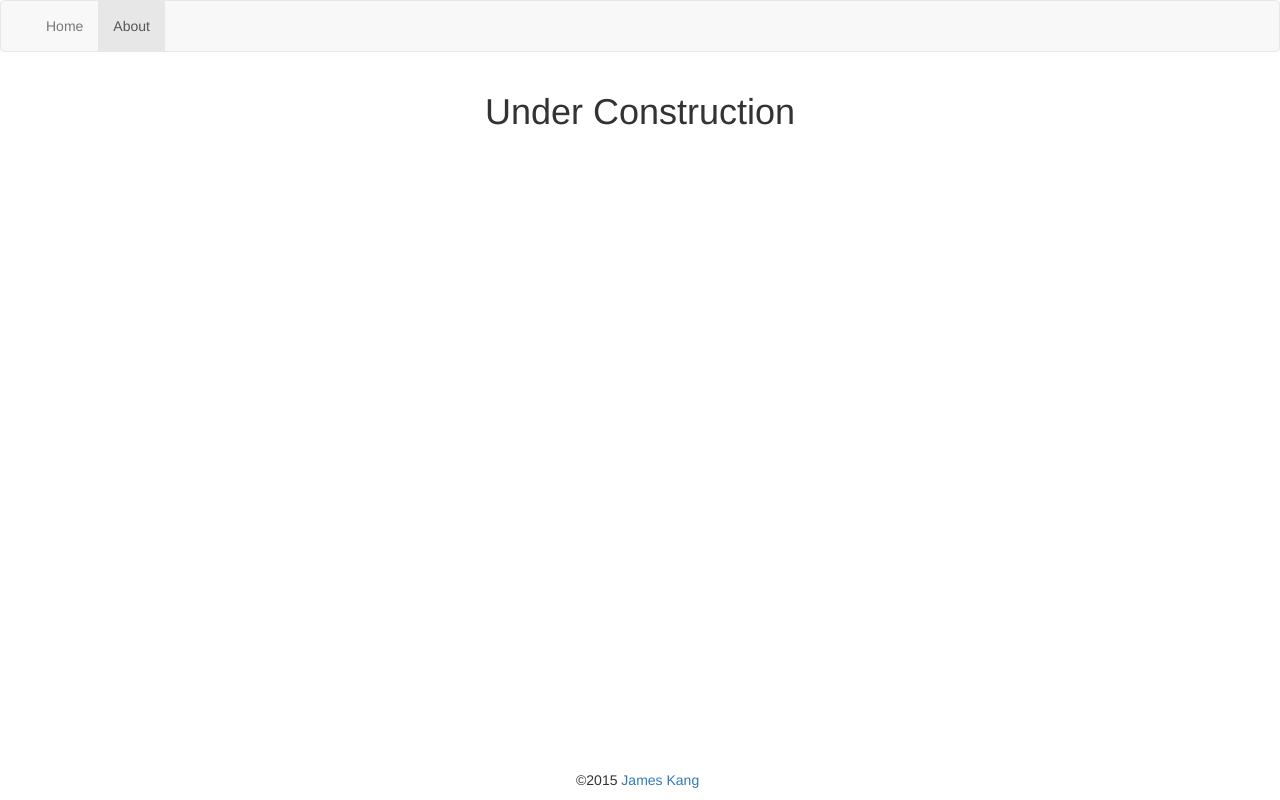
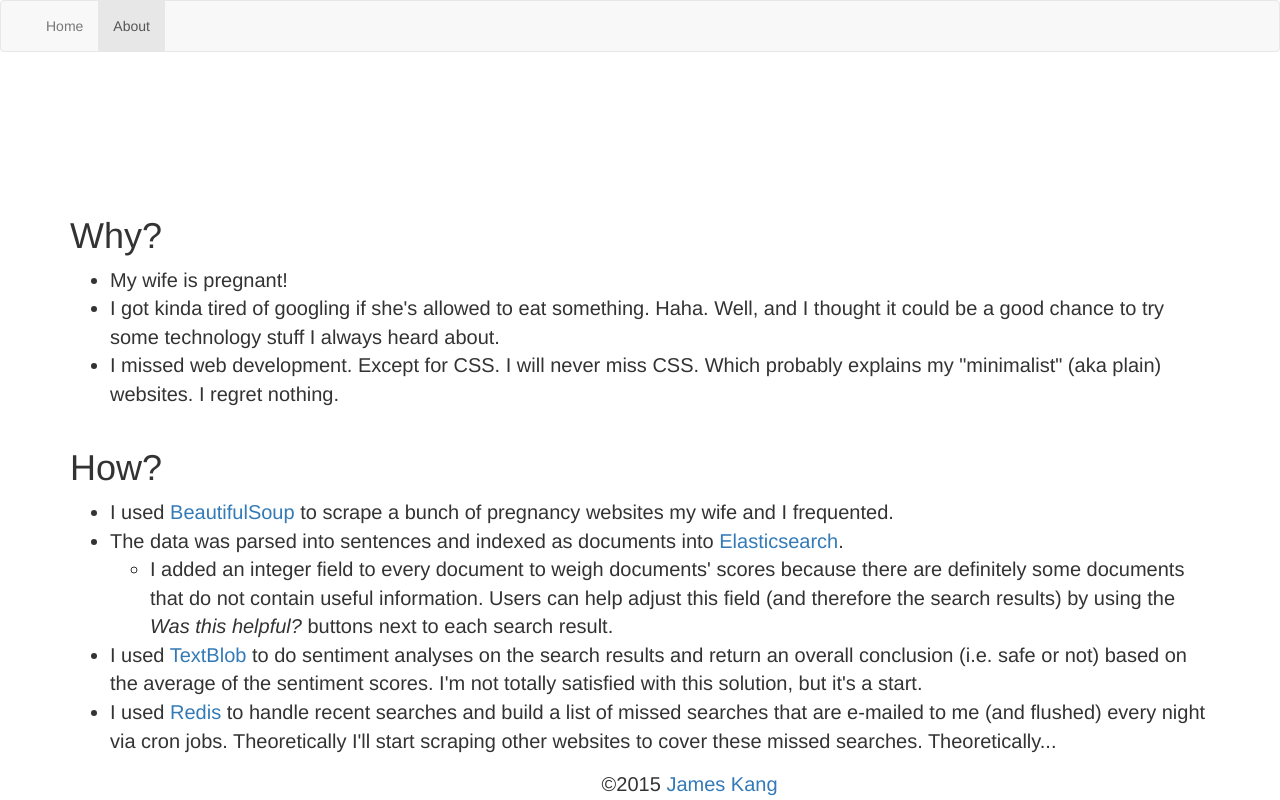
Before and after one commit to jameskang410/canieatthis, a Django app: page /about/ in a window 1280 px wide. Run offline with Django 3.2, Linux system fonts and the light colour scheme; some libraries are stand-ins or nearby versions.

Commit message:
Built out about section and overall CSS

```diff
--- a/canieatthis/website/static/home/css/home.css
+++ b/canieatthis/website/static/home/css/home.css
@@ -7,11 +7,11 @@
     position: absolute;
     bottom: 0;
     margin-top: 20px;
-    left: 45%;
+    left: 47%;
     height: 30px;
 }
 
-#main-area {
+.main-area {
 	padding-top: 10%;
 }
 
@@ -19,3 +19,30 @@
 	padding-top: 10px;
 	padding-bottom: 10px;
 }
+
+.helpful-area {
+	padding-left: 5px;
+}
+
+.helpful-button {
+	font-size: 11px;
+}
+
+.result {
+	padding-bottom: 5px;
+	padding-top: 10px;
+	border-bottom: 1px;
+	border-bottom-style: inset;
+}
+
+#recent-searches {
+	padding-top: 20px;
+}
+
+#about-section {
+	font-size: 20px;
+}
+
+.paragraph {
+	padding-top: 10px;
+}
--- a/canieatthis/website/static/home/js/home.js
+++ b/canieatthis/website/static/home/js/home.js
@@ -117,13 +117,13 @@ function visualizeResults(response) {
 
         //source text and source
         html.push('<div class="result">');
-        html.push('<blockquote><p id="source-text">"' + hitsArray[i]._source.text + '"</p>' +
+        html.push('<blockquote><p id="source-text"><i>"' + hitsArray[i]._source.text + '</i>"</p>' +
         '<footer><a href="' + hitsArray[i]._source.source + '" target="_blank">' + hitsArray[i]._source.source + '</a></footer></blockquote>');
 
         //"was this helpful" button - usually shows 2 voting buttons; hidden after voting
         html.push('<div class="helpful" id="helpful-' + hitsArray[i]._id + '"><p><small>Was this helpful?</small>' +
-        '<button class="btn btn-xs btn-primary helpful-button" onClick="changeBoost(' + "'" + hitsArray[i]._id + "'" + ', true)">Yes</button>' +
-        '<button class="btn btn-xs btn-primary helpful-button" onClick="changeBoost(' + "'" + hitsArray[i]._id + "'" + ', false)">No</button></p></div>');
+        '<span class="helpful-area"><button class="btn btn-xs btn-primary helpful-button" onClick="changeBoost(' + "'" + hitsArray[i]._id + "'" + ', true)">Yes</button></span>' +
+        '<span class="helpful-area"><button class="btn btn-xs btn-primary helpful-button" onClick="changeBoost(' + "'" + hitsArray[i]._id + "'" + ', false)">No</button></p></span></div>');
         html.push('<div class="helpful" id="helpful-thanks-' + hitsArray[i]._id + '" style="display: none;"><p><small>Thanks for your help!</small></div>');
 
         //useful for testing
--- a/canieatthis/website/templates/about/about.html
+++ b/canieatthis/website/templates/about/about.html
@@ -16,7 +16,27 @@
 {% endblock %}
 
 {% block container %}
-<div class="row center">
-	<h1>Under Construction</h1>
-</div>
+	<div class="main-area" id="about-section">
+		<div class="paragraph">
+			<h1>Why?</h1>
+			<ul>
+				<li>My wife is pregnant!</li>
+				<li>I got kinda tired of googling if she's allowed to eat something. Haha. Well, and I thought it could be a good chance to try some technology stuff I always heard about.</li>
+				<li>I missed web development. Except for CSS. I will never miss CSS. Which probably explains my "minimalist" (aka plain) websites. I regret nothing.</li>
+			</ul>
+		</div>
+
+		<div class="paragraph">
+			<h1>How?</h1>
+			<ul>
+				<li>I used <a href="http://www.crummy.com/software/BeautifulSoup/">BeautifulSoup</a> to scrape a bunch of pregnancy websites my wife and I frequented.</li>
+				<li>The data was parsed into sentences and indexed as documents into <a href="https://www.elastic.co/">Elasticsearch</a>.
+					<ul>
+						<li>I added an integer field to every document to weigh documents' scores because there are definitely some documents that do not contain useful information. Users can help adjust this field (and therefore the search results) by using the <i>Was this helpful?</i> buttons next to each search result.</li>
+					</ul>
+				<li>I used <a href="https://textblob.readthedocs.org/en/dev/">TextBlob</a> to do sentiment analyses on the search results and return an overall conclusion (i.e. safe or not) based on the average of the sentiment scores. I'm not totally satisfied with this solution, but it's a start.</li>
+				<li>I used <a href="http://redis.io/">Redis</a> to handle recent searches and build a list of missed searches that are e-mailed to me (and flushed) every night via cron jobs. Theoretically I'll start scraping other websites to cover these missed searches. Theoretically...</li>
+			</ul>
+		</li>
+	</div>
 {% endblock %}
--- a/canieatthis/website/templates/base.html
+++ b/canieatthis/website/templates/base.html
@@ -32,9 +32,10 @@
       {% block container %} {% endblock %}
 
       {% block recent_searches %} {% endblock %}
-    </div>
-    <div class="navbar-static-bottom center" id="footer-info">
-      &copy;2015 <a href="http://www.jameskang.me" target="_blank">James Kang</a>
+
+      <div class="navbar-static-bottom center" id="footer-info">
+        <p>&copy;2015 <a href="http://www.jameskang.me" target="_blank">James Kang</a></p>
+      </div>
     </div>
   </body>
 </html>
--- a/canieatthis/website/templates/home/index.html
+++ b/canieatthis/website/templates/home/index.html
@@ -16,7 +16,7 @@
 {% endblock %}
 
 {% block container %}
-	<div class="row center" id="main-area">
+	<div class="row center main-area">
 		<div class="col-md-12 question-area">
 			<h1>Can I eat this?</h1>
 		</div>
--- a/canieatthis/website/views.py
+++ b/canieatthis/website/views.py
@@ -17,7 +17,7 @@ def home(request):
 
 	# get most recent searches from redis
 	r = redis.StrictRedis()
-	recent_search_array = r.lrange('recentsearches', 0, -1)
+	recent_search_array = r.lrange('recent_searches', 0, -1)
 
 	# getting AJAX request
 	if request.method == "POST":
@@ -58,9 +58,9 @@ def home(request):
 
 		# else search term was found, add formatted user_request to redis' recent searches
 		else:
-			r.lpush('recentsearches', user_request.strip().lower())
+			r.lpush('recent_searches', user_request.strip().lower())
 			# keeping only 5 most recent searches
-			r.ltrim('recentsearches', 0, 4)
+			r.ltrim('recent_searches', 0, 4)
 
 		return JsonResponse({"hits" : hits_array, "conclusion" : conclusion})
 
@@ -144,7 +144,6 @@ def sentiment_conclusion(hits_array):
 		else:
 			conclusion = "not safe"
 
-
 	# if no results
 	else:
 		conclusion = "na"
```
